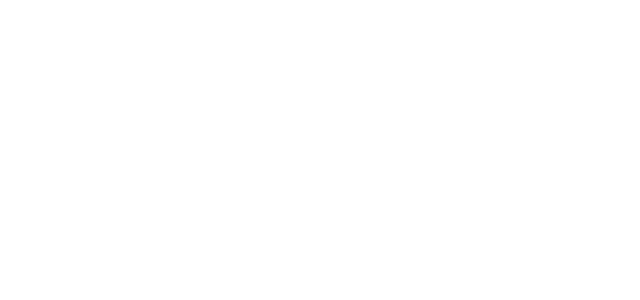
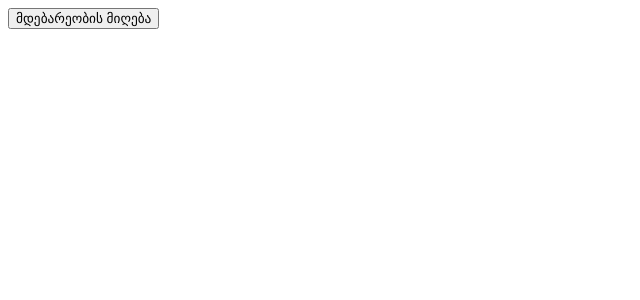
Before and after one commit to Guram-LM/Groupe__A, a React (Vite) app: page /lokation in a window 1280 px wide. Before the commit this address had no page. Shown: the top 300 px of the page, without its empty margins (0-640 px from the left). Built offline with nearby package versions, Linux system fonts and the light colour scheme.

Commit message:
add google location

```diff
--- /dev/null
+++ b/src/Appy_Key/Appy_Key.ts
@@ -0,0 +1 @@
+export const Location_App_Key = "AIzaSyBqe0ZrRTU8SU6gUaOReZVGs7cuSkyPM5Y"
--- a/src/My-App/App-Router/Nav-Bar.tsx
+++ b/src/My-App/App-Router/Nav-Bar.tsx
@@ -1,11 +1,13 @@
 import { Route, Routes } from "react-router-dom"
 import UserRegistration from "../page/UserRegistration"
+import Lokation from "../page/Lokation"
 
 
 const NavBar = () => {
   return (
     <Routes>
         <Route path="/" element={<UserRegistration/>} />
+        <Route path="/lokation" element={<Lokation/>} />
     </Routes>
   )
 }
--- /dev/null
+++ b/src/My-App/page/Lokation.tsx
@@ -0,0 +1,51 @@
+import { useState } from "react";
+import { Location_App_Key } from "../../Appy_Key/Appy_Key";
+
+
+const Lokation = () => {
+
+  const [adres, setAdres] = useState("");
+  const [loading, setLoading] = useState(false);
+
+  const getLokation = () => {
+
+    setLoading(true);
+
+    navigator.geolocation.getCurrentPosition(
+      async (position) => {
+        const { latitude, longitude } = position.coords;
+
+        const locationURL = `https://maps.googleapis.com/maps/api/geocode/json?latlng=${latitude},${longitude}&key=${Location_App_Key}`;
+        try {
+          const response = await fetch(locationURL);
+          const data = await response.json();
+          if (data.status === "OK") {
+            const formattedAddress = data.results[0]?.formatted_address || "მისამართი ვერ მოიძებნა";
+            setAdres(formattedAddress);
+          }
+
+        } catch (error) {
+          console.error( error);
+          setAdres("დაფიქსირდა შეცდომა");
+        } finally {
+          setLoading(false);
+        }
+      },
+
+      (error) => {
+        console.error(error);
+        setAdres("მდებარეობის წვდომა არ იქნა დაშვებული");
+        setLoading(false);
+      }
+    );
+  };
+  return (
+    <div>
+      <button onClick={getLokation} disabled={loading}>
+        {loading ? "იტვირთება..." : "მდებარეობის მიღება"}
+      </button>
+      {adres && <p>მისამართი: {adres}</p>}
+    </div>
+  );
+};
+export default Lokation;
```
